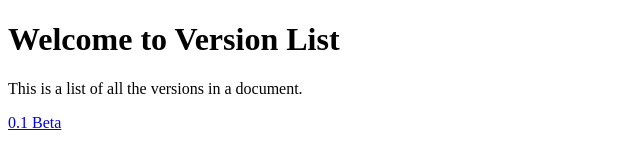
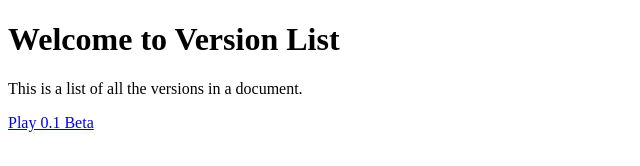
Before and after one commit to WizardDrake/Gravity, a plain HTML site: page index.html in a window 1280 px wide. Shown: the full height of the page, 0-640 px from the left. Drawn offline with Linux system fonts and the light colour scheme.

Commit message:
fix index.html

```diff
--- a/index.html
+++ b/index.html
@@ -8,6 +8,6 @@
 <body>
     <h1>Welcome to Version List</h1>
     <p>This is a list of all the versions in a document.</p>
-    <a href="https://WizardDrake.github.io/Gravity/Gravity Test/Builds/0.1_Beta/0.1_beta_web.html" title="0.1 Beta">0.1 Beta</a>
+    <a href="<a href="Gravity%20Test/Builds/0.1_beta/web/0.1_beta_web.html">Play 0.1 Beta</a>
 </body>
 </html>
```
